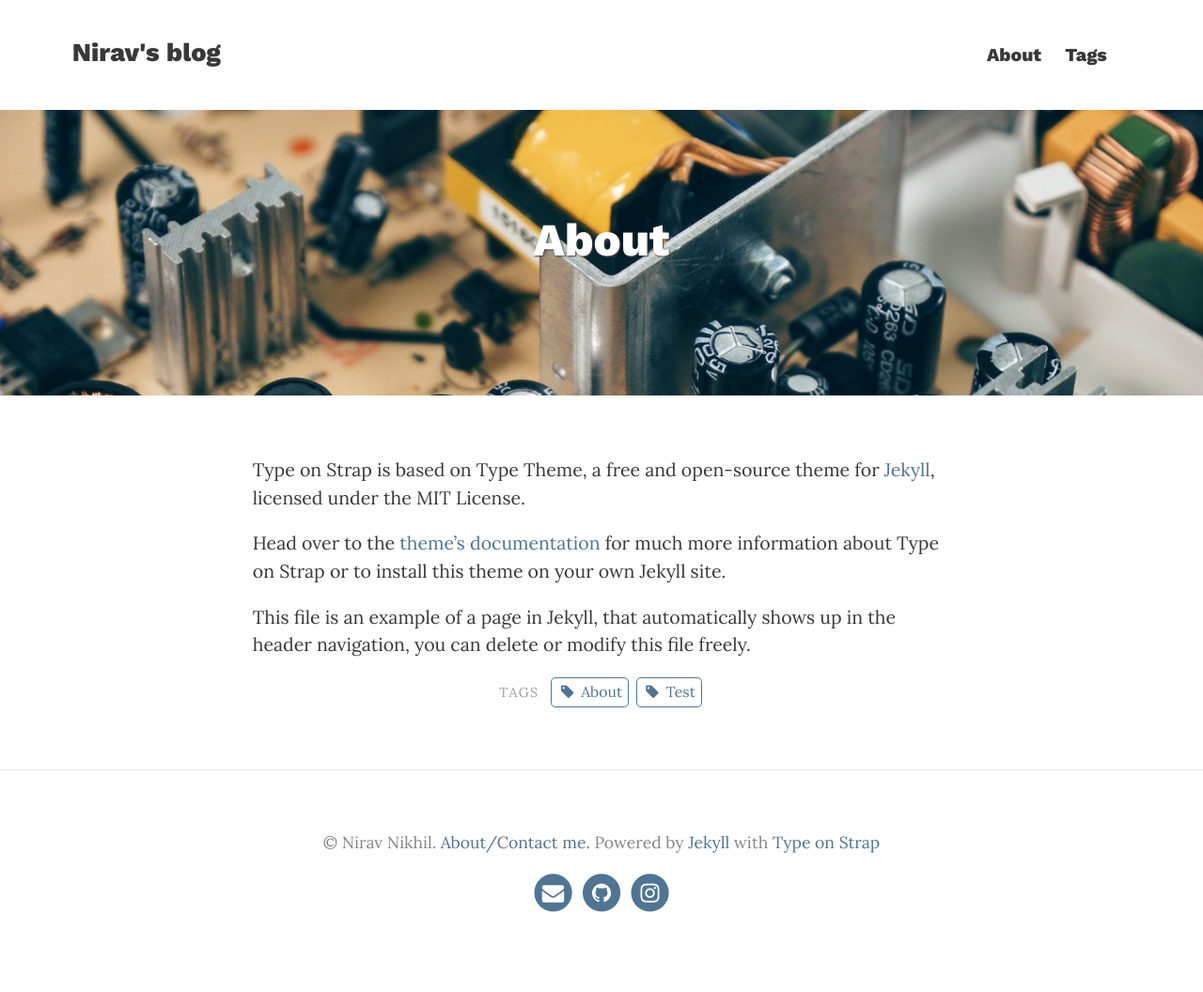
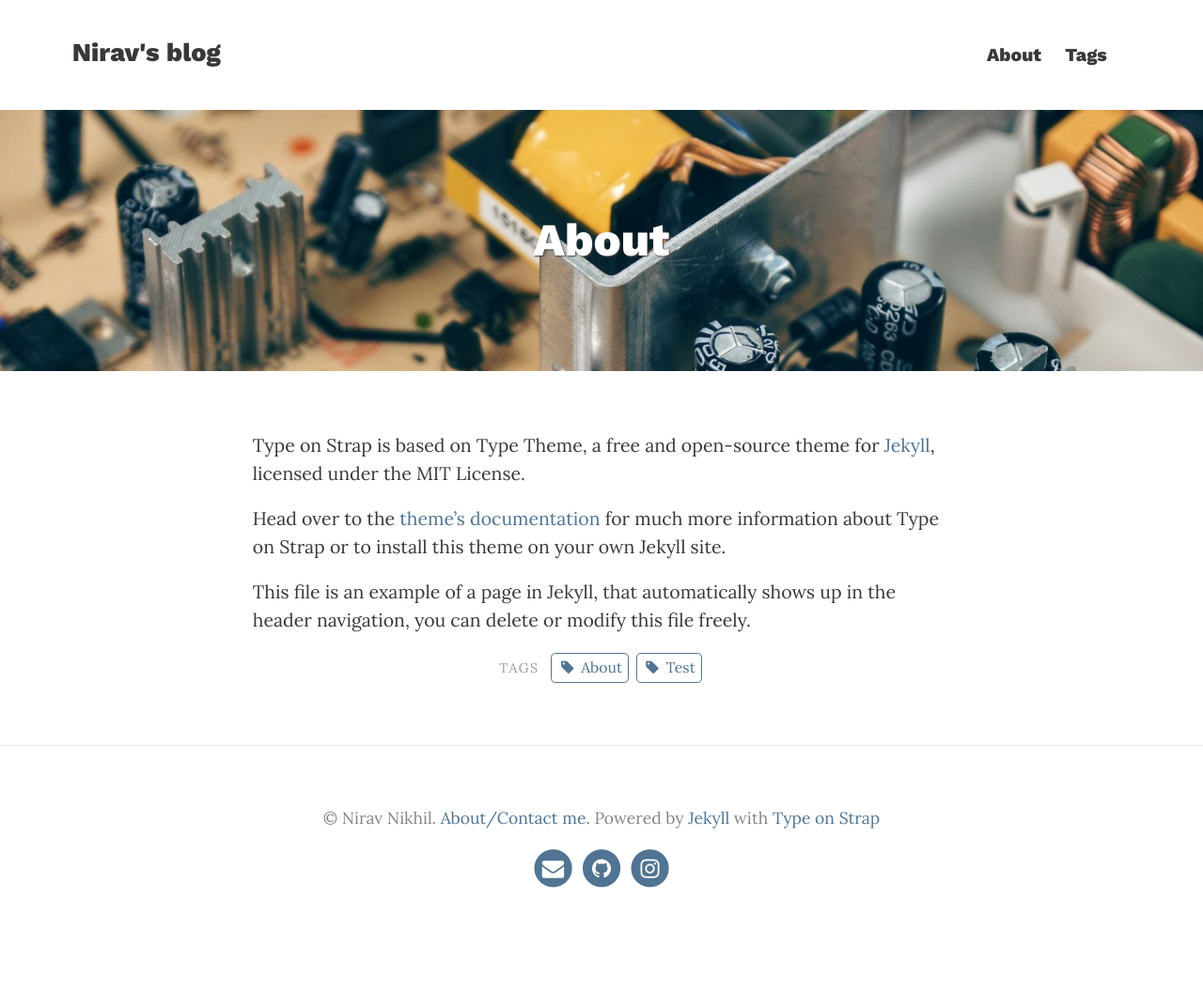
Before and after one commit to niravcodes/niravcodes.github.io, a Jekyll site: the page built from pages/about.md, in a window 1280 px wide. Shown: the whole page at 94% size. Built offline with Jekyll 4.4.1, drawn with Linux system fonts in a browser that asks for light colours; after the commit the page ends 1030 px from its top, so only the background shows below that.

Commit message:
modified:   _layouts/home.html 	modified:   _layouts/page.html 	modified:   _layouts/post.html

```diff
--- a/_layouts/home.html
+++ b/_layouts/home.html
@@ -13,7 +13,7 @@
   <div class="posts">
     {% for post in paginator.posts %}
     <div class="post-teaser">
-      {% if post.thumbnail %}
+      {% if post.thumbnail and post.thumbnail.size != 0 %}
       <div class="post-img">
          <img src="{{ site.baseurl }}/{{ post.thumbnail }}">
       </div>
--- a/_layouts/page.html
+++ b/_layouts/page.html
@@ -2,13 +2,13 @@
 layout: default
 ---
 
-<article {% if page.feature-img  or page.feature-img.size != 0 %}class="feature-image"{% endif %}>
+<article {% if page.feature-img and page.feature-img.size != 0 %}class="feature-image"{% endif %}>
   <header id="main" style="background-image: url('{{ site.baseurl }}/{{ page.feature-img }}')">
     <h1 id="{{ page.title | default: "" | cgi_escape }}" class="title">
         {{ page.title }}
     </h1>
 
-    {% if page.subtitle  or page.subtitle.size != 0 %}
+    {% if page.subtitle and page.subtitle != '' %}
     <h2 class="subtitle">{{ page.subtitle }}</h2>
     {% endif %}
 
--- a/_layouts/post.html
+++ b/_layouts/post.html
@@ -1,7 +1,7 @@
 ---
 layout: default
 ---
-<article {% if page.feature-img or page.feature-img.size != 0 %}class="feature-image"{% endif %}>
+<article {% if page.feature-img and page.feature-img.size != 0 %}class="feature-image"{% endif %}>
   <header id="main" style="background-image: url('{{ site.baseurl }}/{{ page.feature-img }}')">
     <h1 id="{{ page.title | cgi_escape }}" class="title">{{ page.title }}</h1>
     <p class="meta">
```
